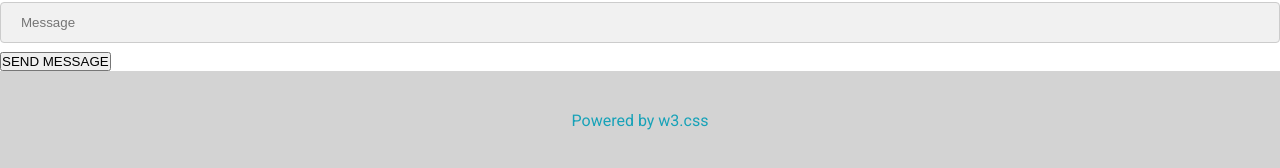
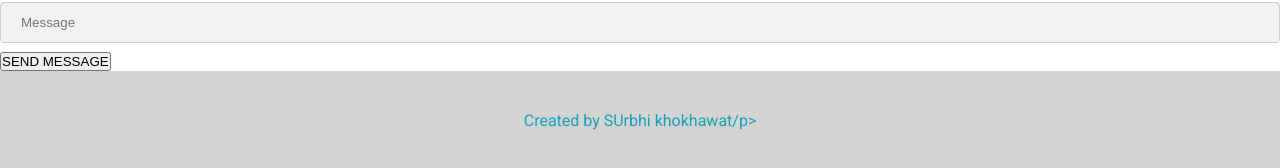
Before and after one commit to surbhikhokhawat/html-css-demo, a plain HTML site: page burger-webpage/index.html in a window 1280 px wide. Shown: the part 2805-2973 px from the top of the page. Drawn offline with Linux system fonts and the light colour scheme; files that its build step writes are made by us from their sources; files whose address does not match are found by name.

Commit message:
changed footer

```diff
--- a/burger-webpage/index.html
+++ b/burger-webpage/index.html
@@ -116,7 +116,7 @@
       </div>
     </div>
     <footer>
-      <p>Powered by w3.css</p>
+      <p>Created by SUrbhi khokhawat/p>
     </footer>
   </body>
 </html>
```
